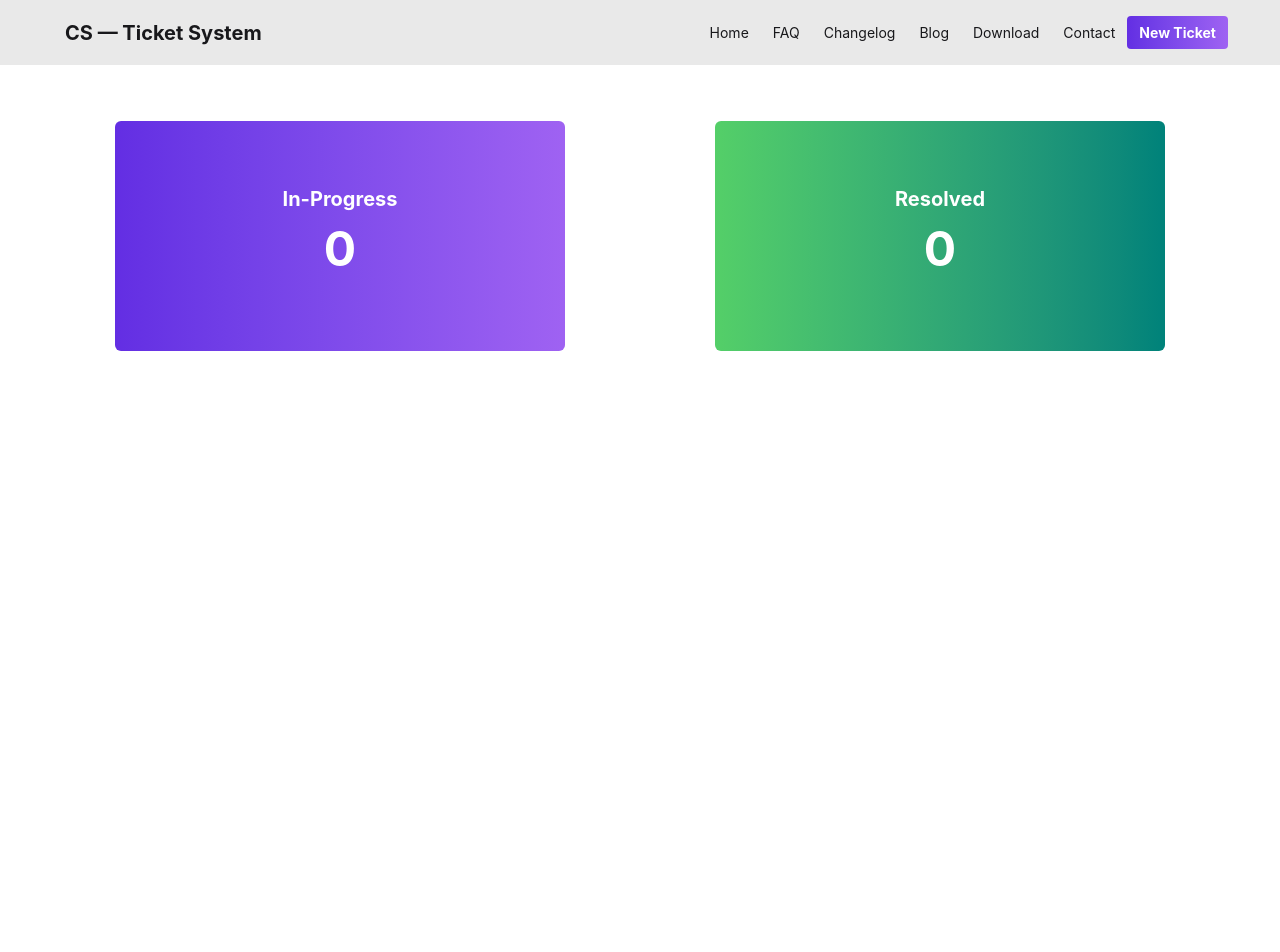
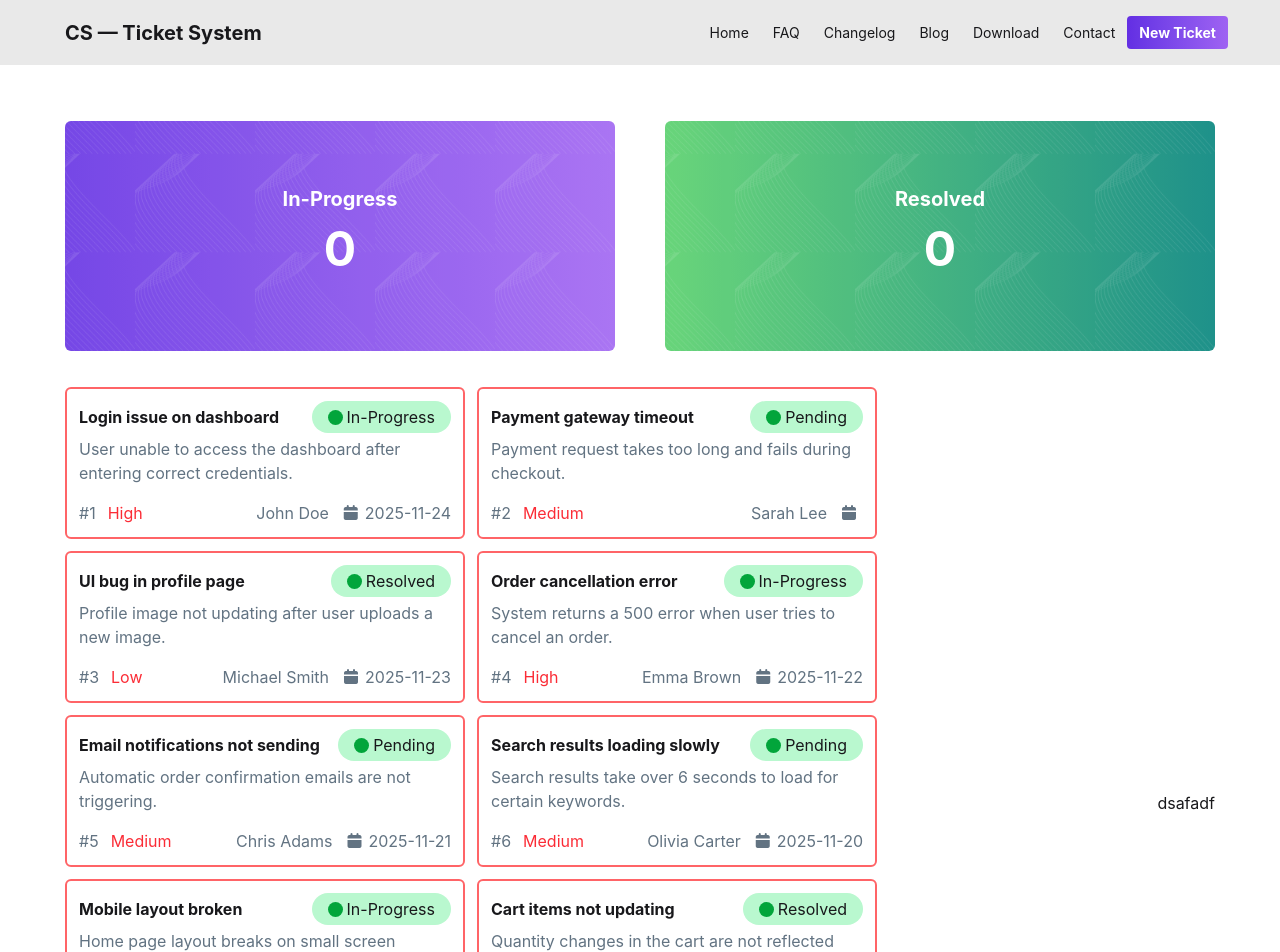
Before and after one commit to MDIQBAL7/A-7, a React (Vite) app: page / in a window 1280 px wide. Shown: the top 952 px of the page. Before the commit the page ends 800 px from the top, so only its background shows below. Built offline with nearby package versions, Linux system fonts and the light colour scheme.

Commit message:
ticked-card-design-added

```diff
--- a/index.html
+++ b/index.html
@@ -5,6 +5,7 @@
     <link rel="icon" type="image/svg+xml" href="/vite.svg" />
     <meta name="viewport" content="width=device-width, initial-scale=1.0" />
     <title>a-7</title>
+    <link rel="stylesheet" href="https://cdnjs.cloudflare.com/ajax/libs/font-awesome/7.0.1/css/all.min.css" integrity="sha512-2SwdPD6INVrV/lHTZbO2nodKhrnDdJK9/kg2XD1r9uGqPo1cUbujc+IYdlYdEErWNu69gVcYgdxlmVmzTWnetw==" crossorigin="anonymous" referrerpolicy="no-referrer" />
   </head>
   <body>
     <div id="root" class="inter"></div>
--- /dev/null
+++ b/public/customer.json
@@ -0,0 +1,92 @@
+[
+  {
+    "id": 1,
+    "title": "Login issue on dashboard",
+    "description": "User unable to access the dashboard after entering correct credentials.",
+    "customer": "John Doe",
+    "priority": "High",
+    "status": "In-Progress",
+    "createdAt": "2025-11-24"
+  },
+  {
+    "id": 2,
+    "title": "Payment gateway timeout",
+    "description": "Payment request takes too long and fails during checkout.",
+    "customer": "Sarah Lee",
+    "priority": "Medium",
+    "status": "Pending",
+    "createdCreated": "2025-11-24"
+  },
+  {
+    "id": 3,
+    "title": "UI bug in profile page",
+    "description": "Profile image not updating after user uploads a new image.",
+    "customer": "Michael Smith",
+    "priority": "Low",
+    "status": "Resolved",
+    "createdAt": "2025-11-23"
+  },
+  {
+    "id": 4,
+    "title": "Order cancellation error",
+    "description": "System returns a 500 error when user tries to cancel an order.",
+    "customer": "Emma Brown",
+    "priority": "High",
+    "status": "In-Progress",
+    "createdAt": "2025-11-22"
+  },
+  {
+    "id": 5,
+    "title": "Email notifications not sending",
+    "description": "Automatic order confirmation emails are not triggering.",
+    "customer": "Chris Adams",
+    "priority": "Medium",
+    "status": "Pending",
+    "createdAt": "2025-11-21"
+  },
+  {
+    "id": 6,
+    "title": "Search results loading slowly",
+    "description": "Search results take over 6 seconds to load for certain keywords.",
+    "customer": "Olivia Carter",
+    "priority": "Medium",
+    "status": "Pending",
+    "createdAt": "2025-11-20"
+  },
+  {
+    "id": 7,
+    "title": "Mobile layout broken",
+    "description": "Home page layout breaks on small screen devices below 360px.",
+    "customer": "Liam Wilson",
+    "priority": "High",
+    "status": "In-Progress",
+    "createdAt": "2025-11-20"
+  },
+  {
+    "id": 8,
+    "title": "Cart items not updating",
+    "description": "Quantity changes in the cart are not reflected automatically.",
+    "customer": "Sophia Martinez",
+    "priority": "Low",
+    "status": "Resolved",
+    "createdAt": "2025-11-19"
+  },
+  {
+    "id": 9,
+    "title": "Report export failing",
+    "description": "CSV export function returns corrupt file for large datasets.",
+    "customer": "Daniel Evans",
+    "priority": "High",
+    "status": "Pending",
+    "createdAt": "2025-11-19"
+  },
+  {
+    "id": 10,
+    "title": "Two-factor authentication error",
+    "description": "Some users receiving expired OTP codes immediately after request.",
+    "customer": "Isabella Turner",
+    "priority": "Medium",
+    "status": "In-Progress",
+    "createdAt": "2025-11-18"
+  }
+]
--- a/src/App.jsx
+++ b/src/App.jsx
@@ -1,8 +1,13 @@
 
 import './App.css'
+import CustomerTickets from './components/CustomerTickets'
 import Hero from './components/Hero'
 import Nav from './components/Nav'
-
+const jsonPromise = async () => {
+const res = await fetch('../public/customer.json');
+return res.json();
+};
+const callPromise = jsonPromise();
 function App() {
 
 
@@ -10,6 +15,7 @@ function App() {
     <>
       <Nav></Nav>
       <Hero></Hero>
+      <CustomerTickets callPromise = {callPromise}></CustomerTickets>
     </>
   )
 }
--- /dev/null
+++ b/src/components/CustomerTickets.jsx
@@ -0,0 +1,20 @@
+import React, { use } from "react";
+import Ticket from "./Ticket";
+
+const CustomerTickets = ({ callPromise }) => {
+  const toUse = use(callPromise);
+  return (
+    <div className="max-w-[1150px] mx-auto mt-9">
+      <div className="flex items-center justify-between">
+        <div className="grid grid-cols-2 items-center gap-3 ">
+          {toUse.map((ticket) => (
+            <Ticket ticket={ticket}></Ticket>
+          ))}
+        </div>
+        <div>dsafadf</div>
+      </div>
+    </div>
+  );
+};
+
+export default CustomerTickets;
--- a/src/components/Hero.jsx
+++ b/src/components/Hero.jsx
@@ -1,14 +1,37 @@
 import React from "react";
-
+import image1 from "../assets/vector1.png";
+import image2 from "../assets/vector2.png";
 const Hero = () => {
   return (
     <div className="max-w-[1200px] mx-auto mt-14 text-white font-bold">
       <div className="flex items-center justify-around text-center">
-        <div className="bg-gradient-to-r from-[#632ee3] to-[#9f62f2] w-[450px] h-[230px] p-5 rounded-md">
+        <div
+          className=" w-[550px] h-[230px] p-5 rounded-md"
+          style={{
+            backgroundImage: `
+      url(${image1}),
+      url(${image2}),
+      linear-gradient(to right, #632ee3, #9f62f2)
+    `,
+            backgroundPosition: "right bottom, left top, center",
+            backgroundSize: "120px, 100px, cover",
+          }}
+        >
           <h1 className="text-xl mt-11 ">In-Progress</h1>
           <p className="text-5xl mt-3">0</p>
         </div>
-        <div className="bg-gradient-to-r from-[#54cf68] to-[#00827a] w-[450px] h-[230px] p-5  rounded-md">
+        <div
+          className="w-[550px] h-[230px] p-5  rounded-md"
+          style={{
+            backgroundImage: `
+      url(${image1}),
+      url(${image2}),
+      linear-gradient(to right, #54cf68, #00827a)
+    `,
+            backgroundPosition: "right bottom, left top, center",
+            backgroundSize: "120px, 100px, cover",
+          }}
+        >
           <h1 className="text-xl mt-11">Resolved</h1>
           <p className="text-5xl mt-3">0</p>
         </div>
--- /dev/null
+++ b/src/components/Ticket.jsx
@@ -0,0 +1,31 @@
+import React from "react";
+
+const Ticket = ({ ticket }) => {
+  console.log(ticket);
+  const { id, title, description, customer, priority, createdAt, status } =
+    ticket;
+  return (
+    <div className="bg-white border-2 border-red-400 rounded-md p-3 w-[400px]">
+      <div className="flex items-center justify-between mb-1">
+        <h1 className="font-bold">{title}</h1>
+        <p className="bg-[#B9F8CF] px-4 py-1 rounded-3xl flex items-center gap-x-1">
+          <p className="h-[15px] w-[15px] rounded-full bg-[#02A53B]"></p>
+          {status}
+        </p>
+      </div>
+      <p className="text-[#627382]">{description}</p>
+      <div className="flex items-center justify-between mt-4">
+        <div>
+          <span className="text-[#627382] mr-3">#{id}</span>
+          <span className="text-red-500">{priority}</span>
+        </div>
+        <div className="text-[#627382]">
+          <span className="mr-3">{customer}</span>
+          <span><i class="fa-solid fa-calendar mr-1"></i>{createdAt}</span>
+        </div>
+      </div>
+    </div>
+  );
+};
+
+export default Ticket;
```
